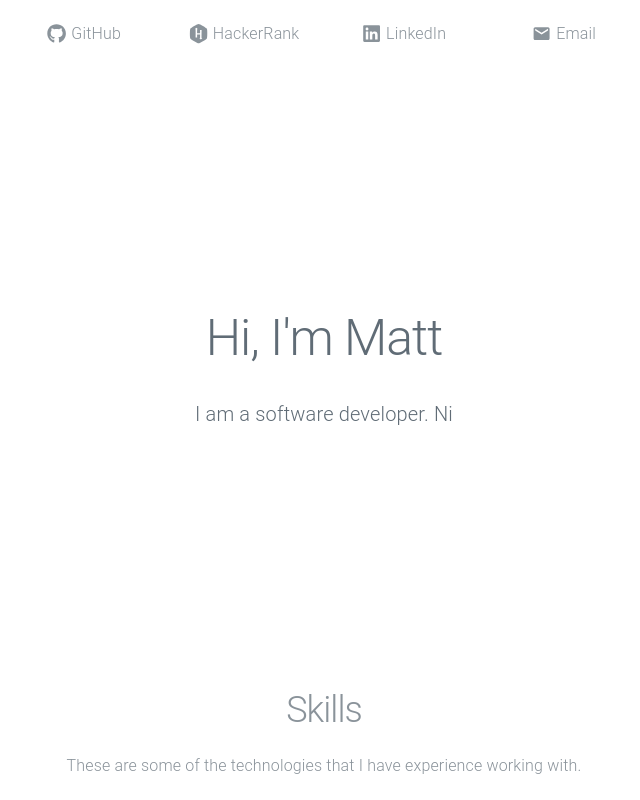
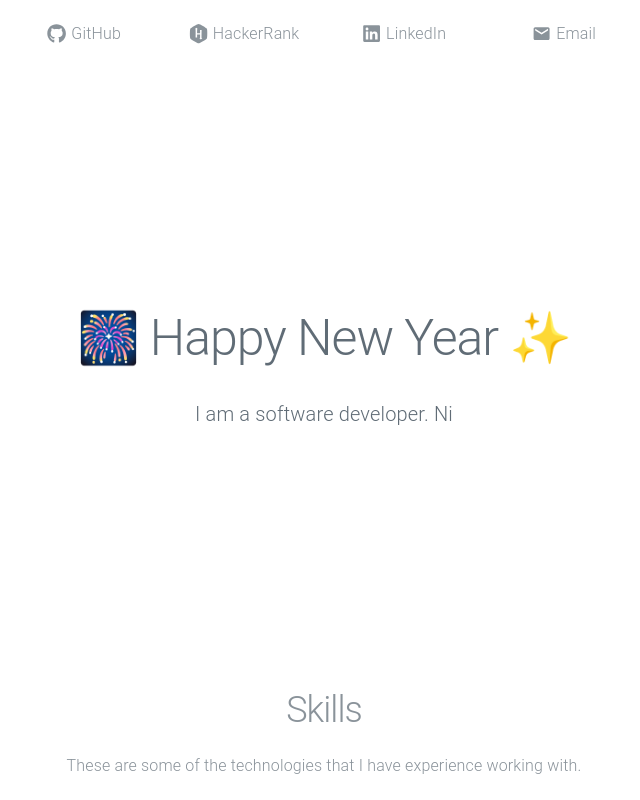
Before and after one commit to mshubat/mshubat.github.io, a Gatsby site: page / in a window 1280 px wide. Shown: the top 800 px of the page, without its empty margins (316-956 px from the left). Built offline with nearby package versions, Linux system fonts and the light colour scheme; Gatsby itself is replaced by a stand-in of ours.

Commit message:
chrissy and ny added

```diff
--- a/src/pages/index.js
+++ b/src/pages/index.js
@@ -13,7 +13,14 @@ import { Section } from "../components/section/Section";
 
 export default function Home() {
 
+  const [title, setTitle] = useState('');
   const [description, setDescription] = useState('');
+
+  const titles = {
+    "default": "Hi, I'm Matt",
+    "12-25": "☃️ Merry Christmas 🎁",
+    "1-1": "🎆 Happy New Year ✨"
+  }
 
   const prefix = "I am a ";
   const phrases = [
@@ -66,7 +73,18 @@ export default function Home() {
   useEffect(() => {
     window.scrollTo(0,0);
     type(phrases[0]);
+    loadData();
   }, []);
+
+  const loadData = () => {
+    const d = new Date();
+
+    let humanMonth = d.getMonth() + 1;   // 0 - 11
+    let day = d.getDate();      // 1 - 31
+
+    const monthDay = "1-1";//humanMonth+"-"+day;
+    setTitle(monthDay in titles ? titles[monthDay] : titles["default"]);
+  }
 
   return (
     <div className="container">
@@ -75,7 +93,7 @@ export default function Home() {
       </Helmet>
       <Nav />
       <Header
-        title={"Hi, I'm Matt"}
+        title={title}
       >
         {description}
       </Header>
```
